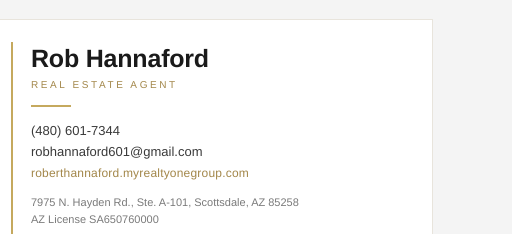
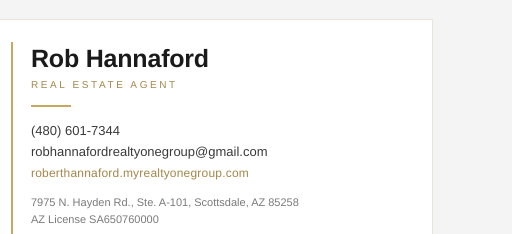
Before and after one commit to ONE2threeONE/rog-signatures, a plain HTML site: page rob/signature.html in a window 1280 px wide. Shown: the part 196-430 px from the top of the page, 174-686 px from the left. Drawn offline with Linux system fonts and the light colour scheme.

Commit message:
Rob Hannaford: update email

```diff
--- a/rob/signature.html
+++ b/rob/signature.html
@@ -32,7 +32,7 @@
 
       <div style="font-family:'Museo Sans', 'MuseoSans', 'Museo Sans 300', 'Helvetica Neue', Helvetica, Arial, sans-serif;font-size:13px;line-height:21px;font-weight:300;color:#3A3A3A;padding-top:12px;">
         <a href="tel:+14806017344" style="color:#3A3A3A;text-decoration:none;">(480) 601-7344</a><br>
-        <a href="mailto:robhannaford601@gmail.com" style="color:#3A3A3A;text-decoration:none;">robhannaford601@gmail.com</a><br>
+        <a href="mailto:robhannafordrealtyonegroup@gmail.com" style="color:#3A3A3A;text-decoration:none;">robhannafordrealtyonegroup@gmail.com</a><br>
         <a href="https://roberthannaford.myrealtyonegroup.com/" style="color:#A3874A;text-decoration:none;font-weight:500;font-size:12px;letter-spacing:0.2px;">roberthannaford.myrealtyonegroup.com</a>
       </div>
 
```
